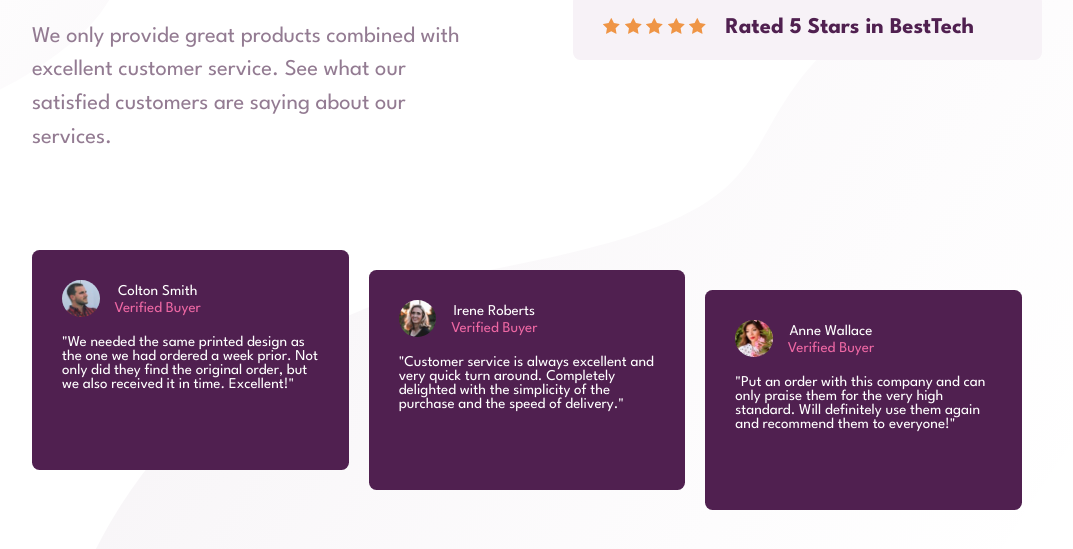
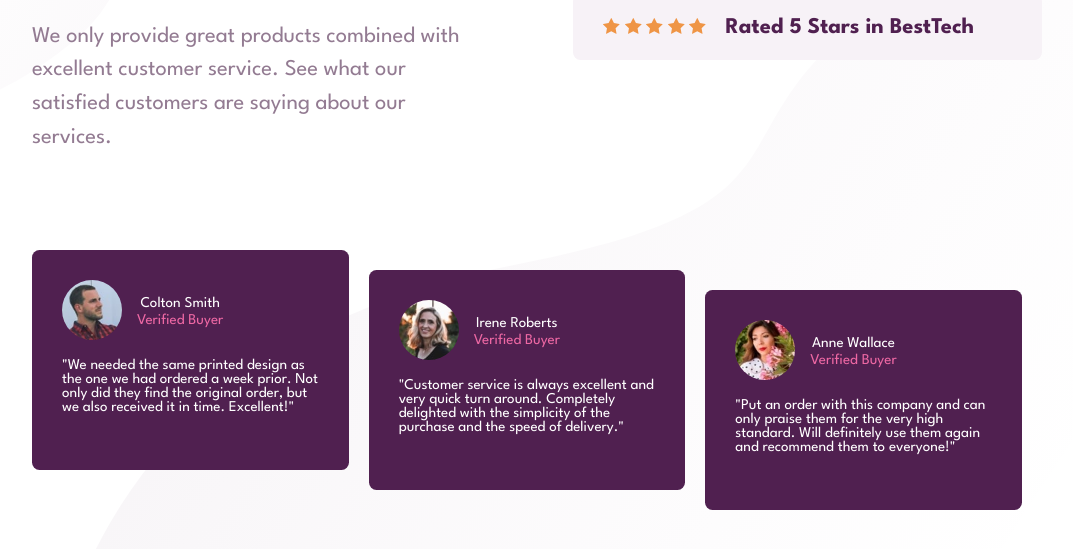
Before and after one commit to dasserban1/social-proof-section, a plain HTML site: page index.html in a window 1280 px wide. Shown: the part 243-792 px from the top of the page, without its empty margins (103-1176 px from the left). Drawn offline with Linux system fonts and the light colour scheme.

Commit message:
Update style.css

```diff
--- a/style.css
+++ b/style.css
@@ -166,7 +166,7 @@ span{
         font-size: 1rem;
     }
     .customer-image img{
-        width:4;
+        width:4em;
     }
     .second{
         position: relative;
```
